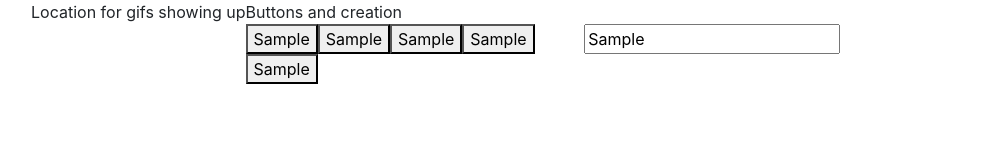
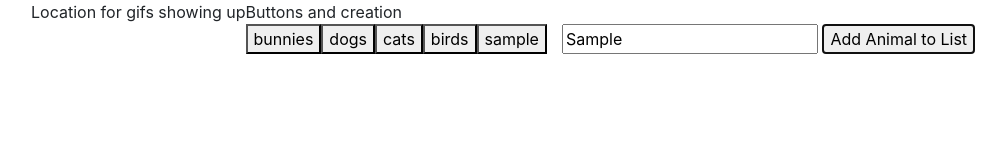
Before and after one commit to xryswelter/GIPHY-project, a plain HTML site: page index.html in a window 1280 px wide. Both pictures are taken after typing "Sample" into the empty fields and a click on the button "Add Animal to List". Shown: the whole page, without its empty margins (39-1045 px from the left). Drawn offline with nearby package versions, Linux system fonts and the light colour scheme; no server answers.

Commit message:
transfer to desktop

```diff
--- a/assets/JavaScript/java.js
+++ b/assets/JavaScript/java.js
@@ -1,13 +1,5 @@
 $(document).ready(function () {
     // VARIABLES
-    //Setting API key
-    let apiKey = 'N5NWVyFyj72fV7L3grGZOd9vF6pc1FXF';
-    let limit = 10;
-    let searchTopic = 0;
-    let requests = 'api.giphy.com/v1/gifs/search?q=' + searchTopic + '&api_key=' + apiKey + '&limit=' + limit;
-
-    //Example of url request from "https://developers.giphy.com/docs/"
-    // http://api.giphy.com/v1/gifs/search?q=ryan+gosling&api_key=YOUR_API_KEY&limit=5');
 
     let topics = ['bunnies', 'dogs', 'cats', 'birds'];
 
@@ -16,7 +8,7 @@ $(document).ready(function () {
     function createButtons() {
         for (let i = 0; i < topics.length; i++) {
             let button = $('<button>');
-            button.val(topics[i]).text(topics[i]).addClass('animals');
+            button.val(topics[i]).text(topics[i]).addClass('buttons');
             // making sure values are added to buttons
             let value = button.val();
             console.log(value);
@@ -25,24 +17,37 @@ $(document).ready(function () {
         }
     }
     //click add button to append to the end of topics
-    $('.addOn').on('click', function () {
+    $('.addOn').on('click', function (event) {
+        event.preventDefault();
         let values = $('.addTopic').val();
+        values= values.toLowerCase();
         if (topics.includes(values)) {
             alert('this has already been added to the list already');
             return;
         } else {
             topics.push(values);
-            let button = $('button');
-            button.val(values).text(values);
+            let button = $('<button>');
+            button.val(values).text(values).addClass('buttons');
             $('#gifsButtons').append(button);
         }
     })
 
-    $('button').on('click',function(){
-        summonGifs();
+    $('.buttons').on('click',function(event){
+        event.preventDefault();
+        console.log('derp');
+        //Setting API key
+        // let apiKey = 'N5NWVyFyj72fV7L3grGZOd9vF6pc1FXF';
+        // let limit = 10;
+        let searchTopic = $(this).val();
+        let requests = `http://api.giphy.com/v1/gifs/search?q=${searchTopic}&api_key=N5NWVyFyj72fV7L3grGZOd9vF6pc1FXF&limit=10`;
+        console.log(searchTopic);
+        console.log(requests);
+        //Example of url request from "https://developers.giphy.com/docs/"
+        // http://api.giphy.com/v1/gifs/search?q=ryan+gosling&api_key=YOUR_API_KEY&limit=5');
+        summonGifs(requests);
     })
 
-    function summonGifs() {
+    function summonGifs(requests) {
         $.ajax({
             url: requests,
             method: 'GET'
@@ -50,9 +55,24 @@ $(document).ready(function () {
             .then(function (response) {
                 console.log(requests);
                 console.log(response);
+                createJifs(response);
             });
     }
 
+    function createJifs(reponse){
+        let jif= response.data;
+
+        for (let i =0; i<jif.length;i++){
+            let newDiv = $('<div>');
+            let p = $('<p>');
+            p.text(jif[i].rating);
+            let jifImage = $('<img>');
+            jifImage.attr("src", jif[i].images.fixed_height.url);
+            newDiv.append(p);
+            newDiv.append(jifImage);
+            $('#gifsDisplay').append
+        }
+    }
     // 1. Before you can make any part of our site work, you need to create an array of strings, each one related to a topic that interests you. Save it to a variable called `topics`.
     //    * We chose animals for our theme, but you can make a list to your own liking.
 
--- a/index.html
+++ b/index.html
@@ -18,10 +18,10 @@
             <div class="col-md-03">Buttons and creation
                 <div class="row buttonz">
                     <div class="col-md" id="gifsButtons"></div>
-                    <div class="col-md" id="inputs">
+                    <form>
                         <input type="text" class="addTopic" placeholder="Insert Animal Name Here">
-                        <button class="addOn">Add Animal to List</button>
-                    </div>
+                        <button class="addOn buttons">Add Animal to List</button>
+                    </form>
                 </div>
             </div>
         </div>
```
